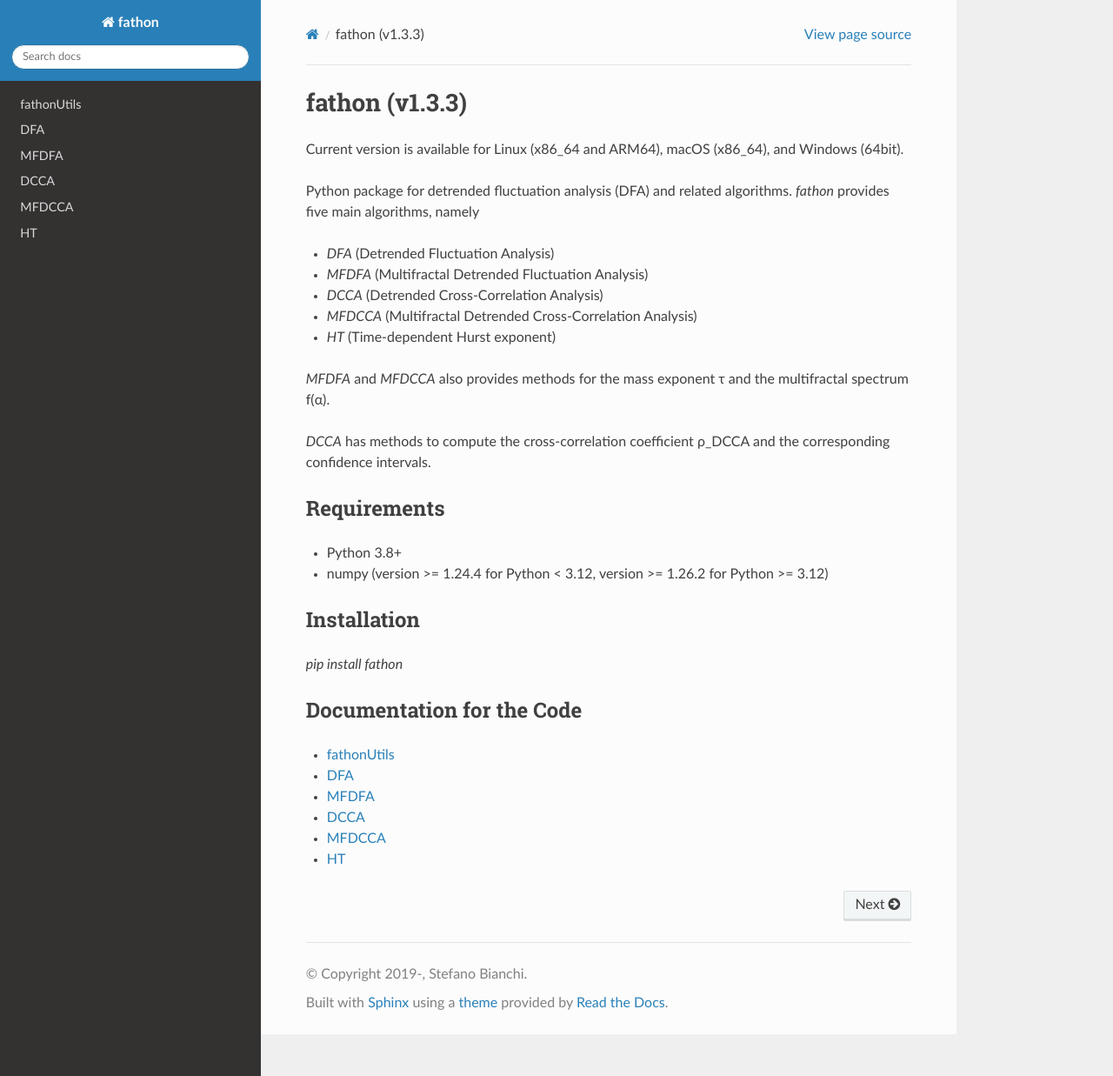
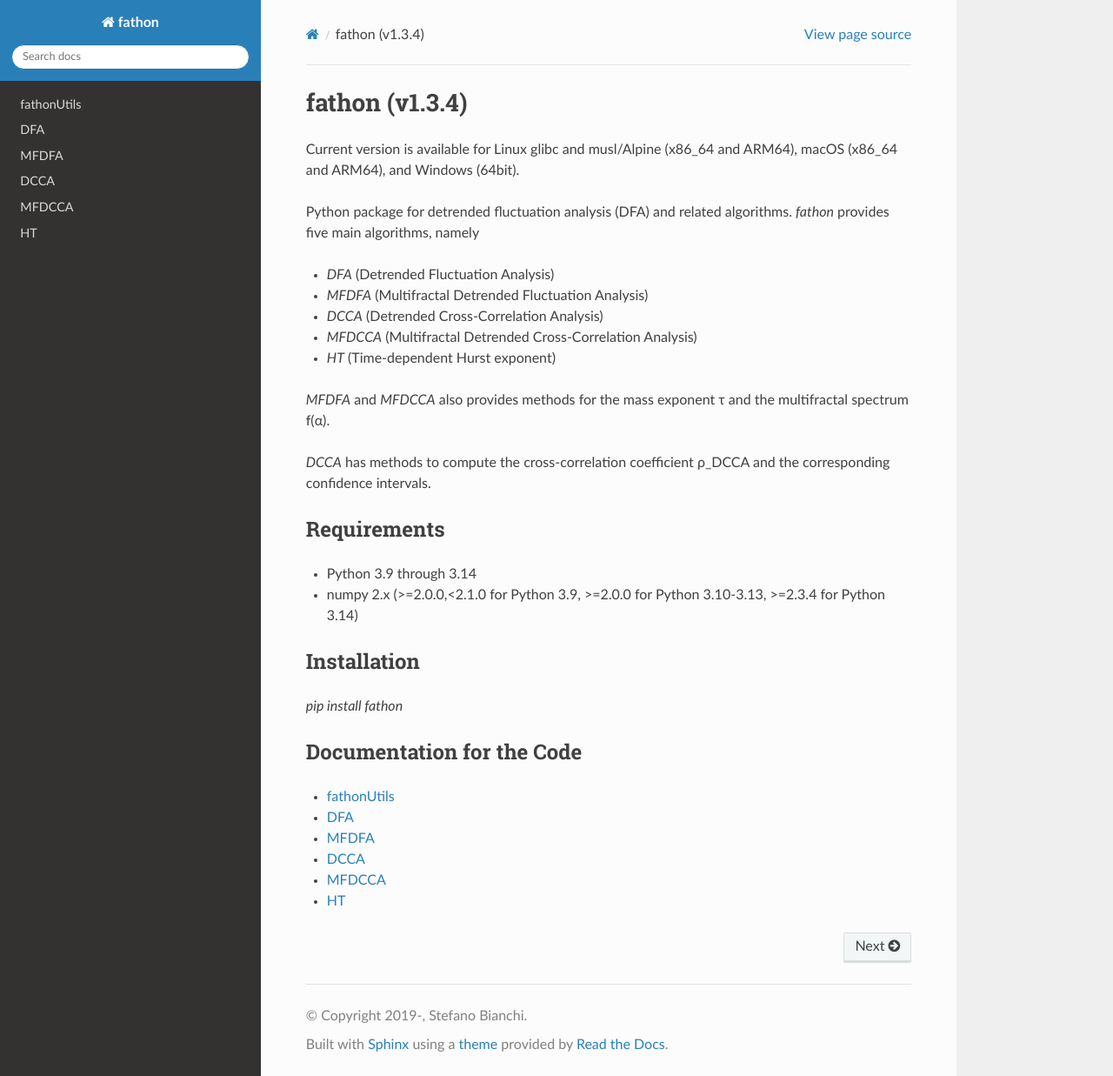
Before and after one commit to stfbnc/fathon, a Sphinx documentation site: the page built from docs/index.rst, in a window 1280 px wide and 1237 px high. Shown: the whole window at 87% size. Built offline with Sphinx 7.4.7 and the Read the Docs theme 3.1.0, drawn with Linux system fonts in a browser that asks for light colours.

Commit message:
python3.9-3.14 and alpine support; dcca optionally returns all simulated rhos; update to numpy 2

```diff
--- a/docs/index.rst
+++ b/docs/index.rst
@@ -3,10 +3,10 @@
    You can adapt this file completely to your liking, but it should at least
    contain the root `toctree` directive.
 
-fathon (v1.3.3)
+fathon (v1.3.4)
 ***************
 
-Current version is available for Linux (x86_64 and ARM64), macOS (x86_64), and Windows (64bit).
+Current version is available for Linux glibc and musl/Alpine (x86_64 and ARM64), macOS (x86_64 and ARM64), and Windows (64bit).
 
 Python package for detrended fluctuation analysis (DFA) and related algorithms.
 `fathon` provides five main algorithms, namely
@@ -24,8 +24,8 @@
 Requirements
 ============
 
-- Python 3.8+
-- numpy (version >= 1.24.4 for Python < 3.12, version >= 1.26.2 for Python >= 3.12)
+- Python 3.9 through 3.14
+- numpy 2.x (>=2.0.0,<2.1.0 for Python 3.9, >=2.0.0 for Python 3.10-3.13, >=2.3.4 for Python 3.14)
 
 Installation
 ============
--- a/docs/requirements.txt
+++ b/docs/requirements.txt
@@ -1,3 +1,5 @@
-numpy>=1.24.4
-Cython
+numpy>=2.0.0,<2.1.0; python_version == "3.9"
+numpy>=2.0.0; python_version >= "3.10" and python_version < "3.14"
+numpy>=2.3.4; python_version >= "3.14"
+Cython>=3.1.4
 sphinx_rtd_theme
--- a/fathon/__init__.py
+++ b/fathon/__init__.py
@@ -27,6 +27,6 @@
     and related algorithms.
 """
 
-__version__ = '1.3.3'
+__version__ = '1.3.4'
 __author__ = 'Stefano Bianchi'
 __git_repo__ = 'https://github.com/stfbnc/fathon'
--- a/requirements.txt
+++ b/requirements.txt
@@ -1 +1,3 @@
-numpy>=1.24.4
+numpy>=2.0.0,<2.1.0; python_version == "3.9"
+numpy>=2.0.0; python_version >= "3.10" and python_version < "3.14"
+numpy>=2.3.4; python_version >= "3.14"
```
Also changed, not shown: README.md (+7 -7 lines), setup.py (+9 -4 lines), .appveyor.yml, 7 other files.
